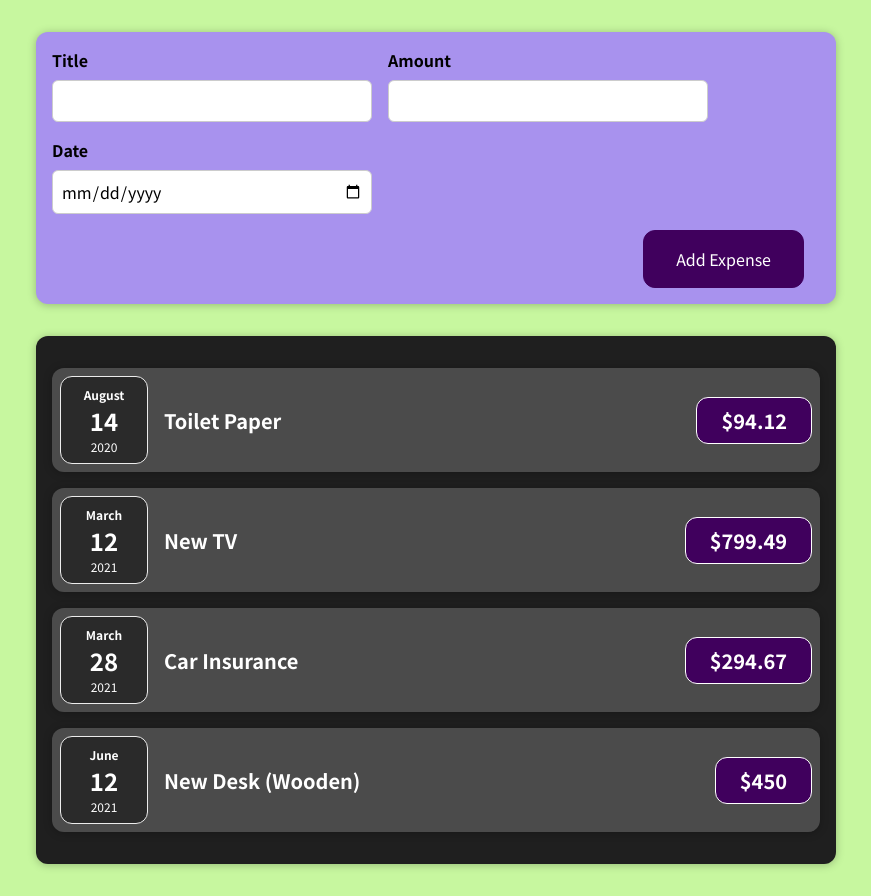
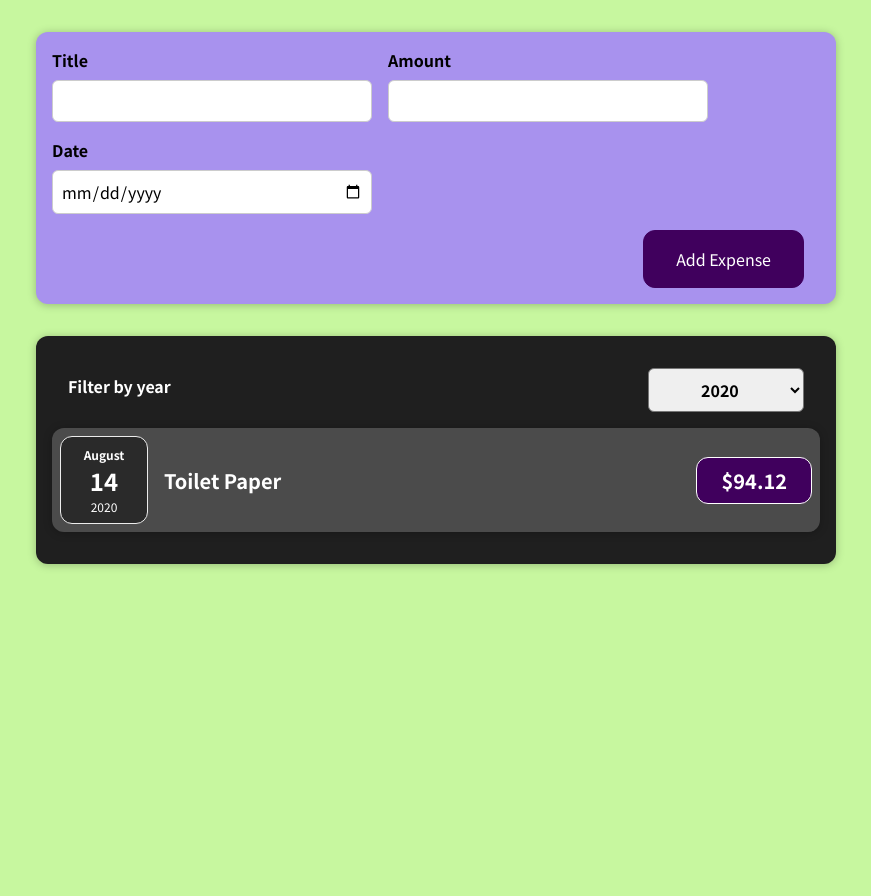
Before and after one commit to Derryck2020/react-first-compo-app, a React (Create React App) app in the folder 01-starting-setup/: page / in a window 1280 px wide. Shown: the whole page, without its empty margins (204-1075 px from the left). After the commit the page ends 800 px from the top, so only its background shows below. Built offline with nearby package versions, Linux system fonts and the light colour scheme.

Commit message:
update of file

```diff
--- a/01-starting-setup/src/components/Expenses/ExpenseItem.js
+++ b/01-starting-setup/src/components/Expenses/ExpenseItem.js
@@ -5,6 +5,7 @@ import Card from '../UI/Card';
 
 const ExpenseItem = (props) => {
 	return (
+		<li>
 			<Card className="expense-item">
 				<ExpenseDate date={props.date} />
 				<div className="expense-item__description">
@@ -12,6 +13,7 @@ const ExpenseItem = (props) => {
 					<div className="expense-item__price">${props.amount}</div>
 				</div>
 			</Card>
+		</li>
 	);
 };
 
--- a/01-starting-setup/src/components/Expenses/Expenses.js
+++ b/01-starting-setup/src/components/Expenses/Expenses.js
@@ -1,32 +1,29 @@
-import React from 'react';
-import ExpenseItem from './ExpenseItem';
+import React, { useState } from 'react';
+import ExpensesList from './ExpensesList';
+import ExpensesFilter from './ExpensesFilter';
 import Card from '../UI/Card';
 import './Expenses.css';
 
 const Expense = (props) => {
+	const [filteredYear, setFilteredYear] = useState('2020');
+	const filterChangeHandler = (selectedYear) => {
+		setFilteredYear(selectedYear);
+	};
+
+	const filteredExpenses = props.items.filter((expense) => {
+		return expense.date.getFullYear().toString() === filteredYear;
+	});
+
 	return (
-		<Card className="expenses">
-			<ExpenseItem
-				title={props.items[0].title}
-				amount={props.items[0].amount}
-				date={props.items[0].date}
-			/>
-			<ExpenseItem
-				title={props.items[1].title}
-				amount={props.items[1].amount}
-				date={props.items[1].date}
-			/>
-			<ExpenseItem
-				title={props.items[2].title}
-				amount={props.items[2].amount}
-				date={props.items[2].date}
-			/>
-			<ExpenseItem
-				title={props.items[3].title}
-				amount={props.items[3].amount}
-				date={props.items[3].date}
-			/>
-		</Card>
+		<div>
+			<Card className="expenses">
+				<ExpensesFilter
+					selected={filteredYear}
+					onChangeFilter={filterChangeHandler}
+				/>
+				<ExpensesList items={filteredExpenses} />
+			</Card>
+		</div>
 	);
 };
 
```
Lines whose indentation alone changed are shown as unchanged.
